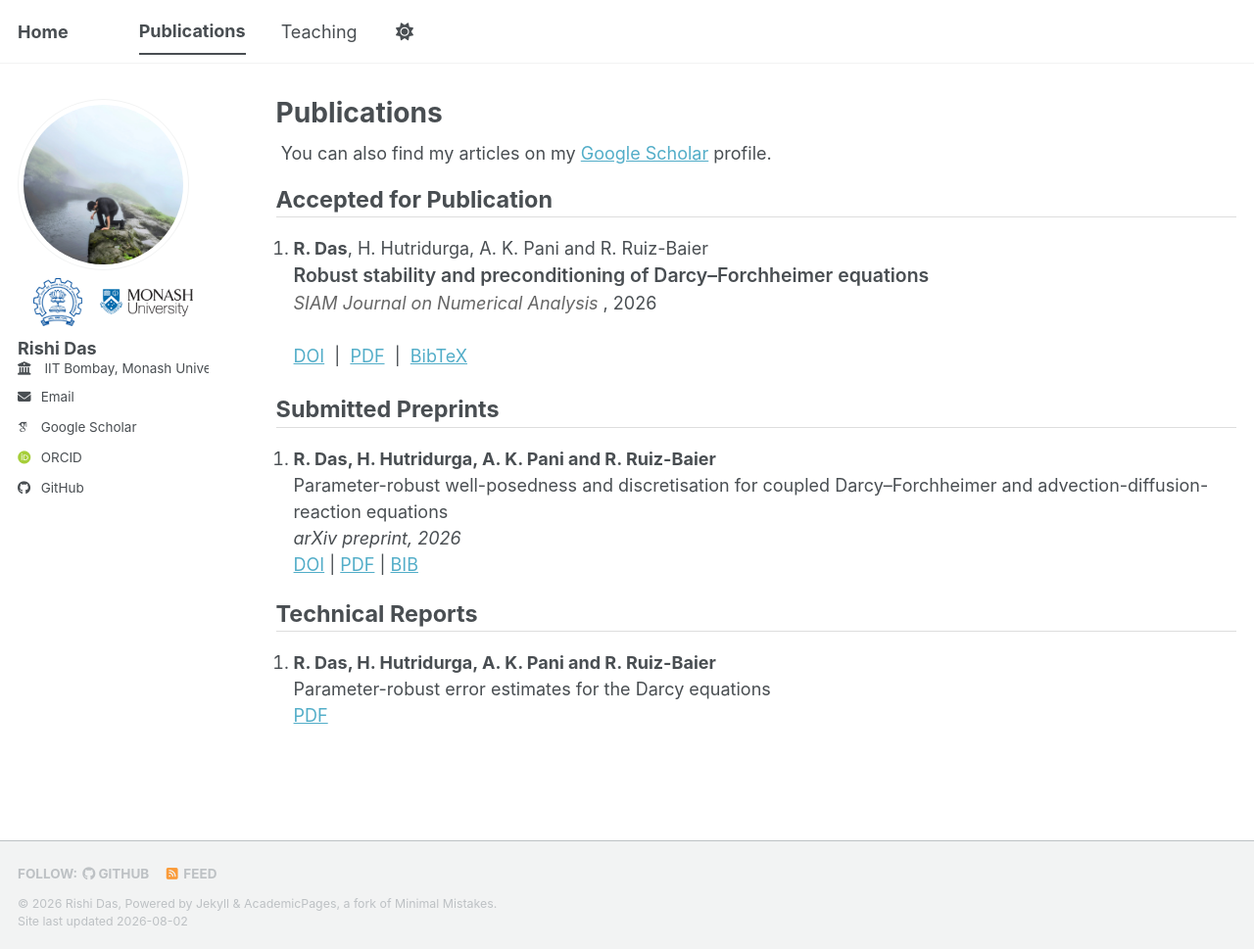
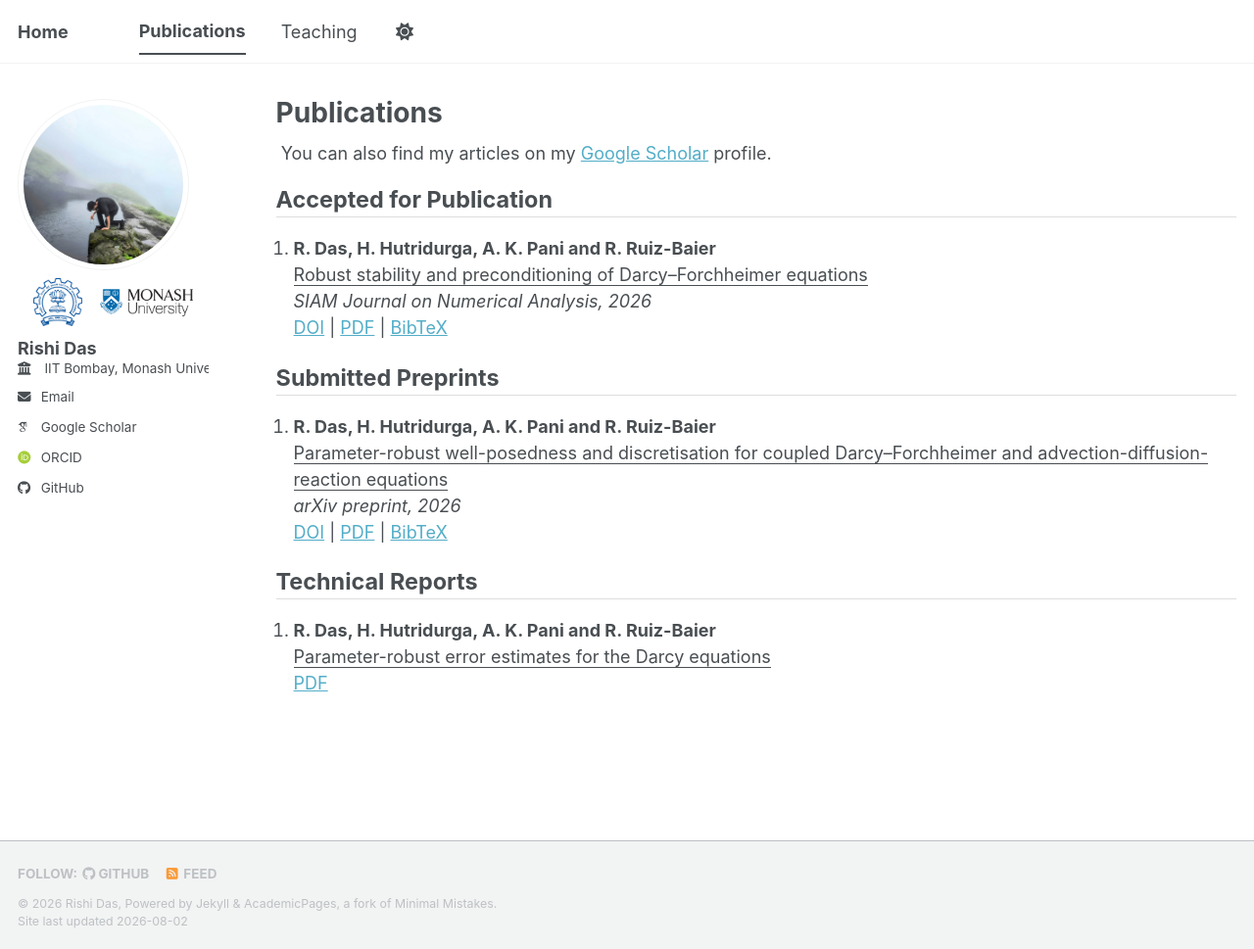
Before and after one commit to rishidas-04/rishidas-04.github.io, a Jekyll site: the page built from _pages/publications.html, in a window 1280 px wide and 969 px high. Shown: the whole window at 98% size. Built offline with Jekyll 4.4.1, drawn with Linux system fonts in a browser that asks for light colours; some web fonts are replaced; a script bundle is joined from its source files by our own code; library files that are not in the unit come from our copies.

Commit message:
Update publications.html

```diff
--- a/_pages/publications.html
+++ b/_pages/publications.html
@@ -13,24 +13,14 @@ author_profile: true
 {% endif %}
 
 <h2>Accepted for Publication</h2>
-
 <ol reversed>
-  <li style="margin-bottom: 1.5em;">
+  <li>
     <p>
-      <strong>R. Das</strong>, H. Hutridurga, A. K. Pani and R. Ruiz-Baier<br>
-
-      <span style="font-size:1.08em; font-weight:600;">
-        Robust stability and preconditioning of Darcy–Forchheimer equations
-      </span><br>
-
-      <span style="font-style:italic; color:#666;">
-        SIAM Journal on Numerical Analysis
-      </span>, 2026<br><br>
-
-      <a href="https://doi.org/10.48550/arXiv.2510.24527">DOI</a>
-      &nbsp;|&nbsp;
-      <a href="https://arxiv.org/pdf/2510.24527">PDF</a>
-      &nbsp;|&nbsp;
+      <strong>R. Das, H. Hutridurga, A. K. Pani and R. Ruiz-Baier</strong><br>
+      <u>Robust stability and preconditioning of Darcy–Forchheimer equations</u> <br>
+      <i>SIAM Journal on Numerical Analysis, 2026</i> <br>
+      <a href="https://doi.org/10.48550/arXiv.2510.24527">DOI</a> |
+      <a href="https://arxiv.org/pdf/2510.24527">PDF</a> |
       <a href="https://arxiv.org/bibtex/2510.24527">BibTeX</a>
     </p>
   </li>
@@ -41,11 +31,11 @@ author_profile: true
   <li>
     <p>
       <strong>R. Das, H. Hutridurga, A. K. Pani and R. Ruiz-Baier</strong><br>
-      Parameter-robust well-posedness and discretisation for coupled Darcy–Forchheimer and advection-diffusion-reaction equations</em><br>
-      <em>arXiv preprint, 2026</em> <br>
+      <u>Parameter-robust well-posedness and discretisation for coupled Darcy–Forchheimer and advection-diffusion-reaction equations</u> <br>
+      <i>arXiv preprint, 2026</i> <br>
       <a href="https://doi.org/10.48550/arXiv.2606.14630">DOI</a> |
       <a href="https://arxiv.org/pdf/2606.14630">PDF</a> |
-      <a href="https://arxiv.org/bibtex/2606.14630">BIB</a>
+      <a href="https://arxiv.org/bibtex/2606.14630">BibTeX</a>
     </p>
   </li>
 </ol>
@@ -55,7 +45,7 @@ author_profile: true
   <li>
     <p>
      <strong>R. Das, H. Hutridurga, A. K. Pani and R. Ruiz-Baier</strong><br>
-     Parameter-robust error estimates for the Darcy equations<br>
+     <u>Parameter-robust error estimates for the Darcy equations</u> <br>
       <a href="/files/DHPR_Robust_error_estimates_Darcy_equations.pdf">PDF</a>
     </p>
   </li>
```
